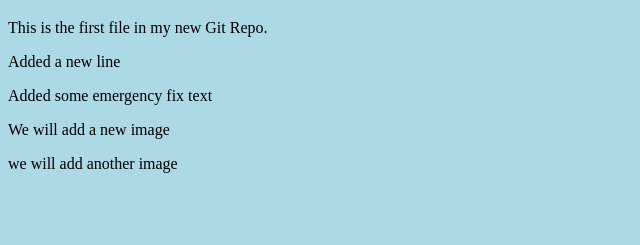
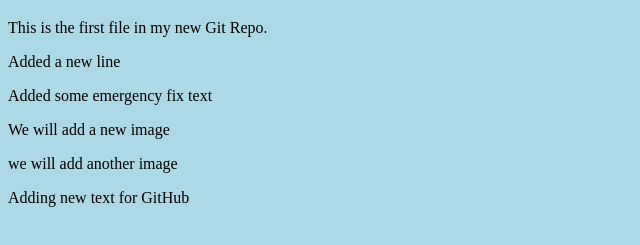
Before and after one commit to Soniabajpai/git-commands-tutorial, a plain HTML site: page index.html in a window 1280 px wide. Shown: the part 61-306 px from the top of the page, without its empty margins (0-640 px from the left). Drawn offline with Linux system fonts and the light colour scheme.

Commit message:
Adding new line for GitHub

```diff
--- a/index.html
+++ b/index.html
@@ -12,5 +12,6 @@
 <p>Added some emergency fix text</p>
 <p>We will add a new image</p>
 <p>we will add another image</p>
+<p>Adding new text for GitHub</p>
 </body>
 </html>
```
